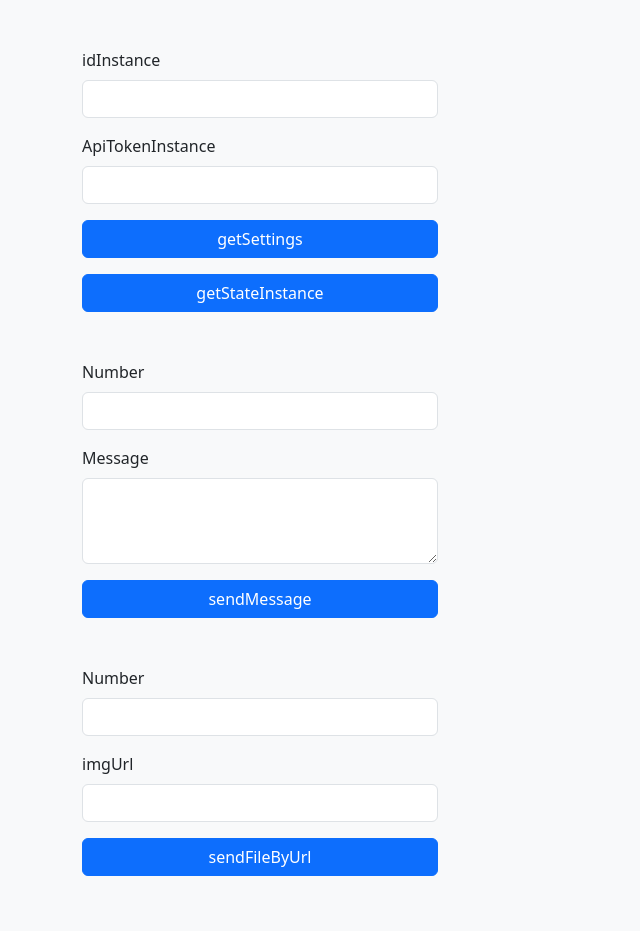
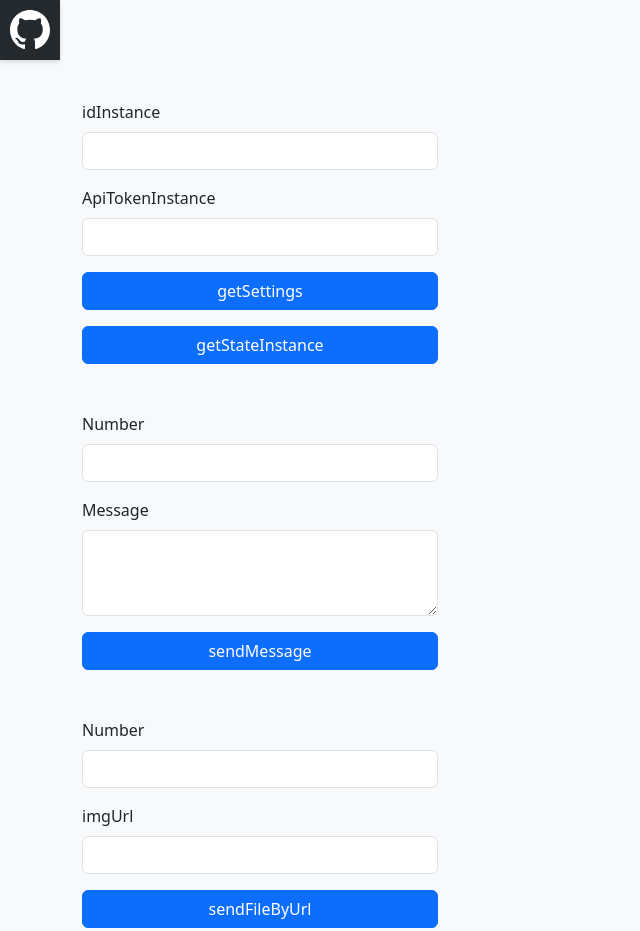
Before and after one commit to tulepbergenov/green-api-test, a website built with Vite: page index.html in a window 1280 px wide. Shown: the whole page, without its empty margins (0-640 px from the left). Built offline with nearby package versions, Linux system fonts and the light colour scheme.

Commit message:
feat: add github rep-link

```diff
--- a/index.html
+++ b/index.html
@@ -8,8 +8,18 @@
   </head>
   <body class="h-100 bg-light">
     <div class="d-flex flex-column h-100">
+      <div class="github-sticky-repository">
+        <a
+          href="https://github.com/tulepbergenov/green-api-test"
+          target="_blank"
+          title="Go to GitHub repository"
+          aria-label="Go to GitHub repository"
+          class="github-sticky-repository__link"
+        ></a>
+        <img src="/github.svg" width="40" height="40" alt="GitHub" />
+      </div>
       <main class="flex-fill">
-        <section class="py-5">
+        <section class="pb-5 app-wrapper">
           <div class="container">
             <div class="row">
               <div class="col col-4">
--- /dev/null
+++ b/src/index.css
@@ -0,0 +1,21 @@
+.app-wrapper {
+  margin-top: 100px !important;
+}
+
+.github-sticky-repository {
+  position: fixed;
+  top: 0;
+  left: 0;
+  background-color: #24292e;
+  color: #fff;
+  padding: 10px;
+  box-shadow: 0 2px 4px rgba(27, 31, 35, 0.15);
+}
+
+.github-sticky-repository__link {
+  position: absolute;
+  top: 0;
+  left: 0;
+  width: 100%;
+  height: 100%;
+}
--- a/src/main.ts
+++ b/src/main.ts
@@ -1,4 +1,5 @@
 import "bootstrap/dist/css/bootstrap.min.css";
+import "./index.css";
 
 const getFormValues = (formId: string): { [key: string]: any } | undefined => {
   try {
```
Also changed, not shown: public/github.svg (added).
